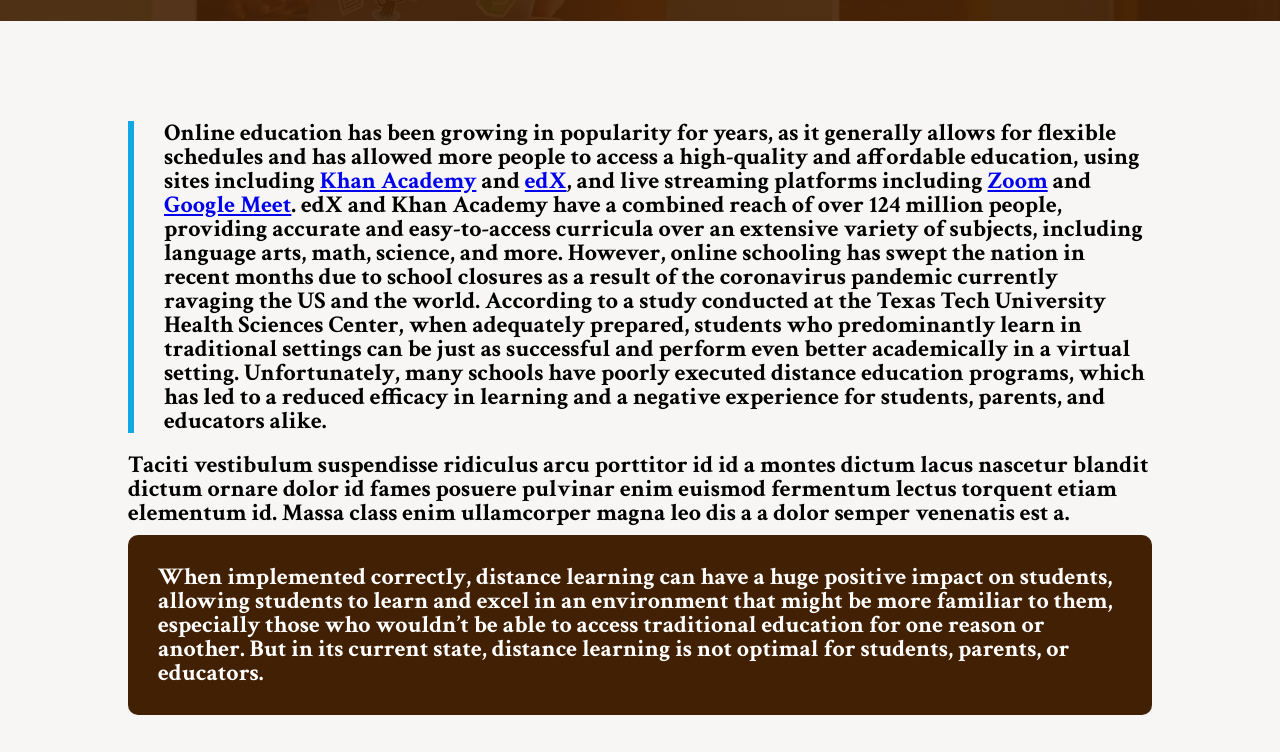
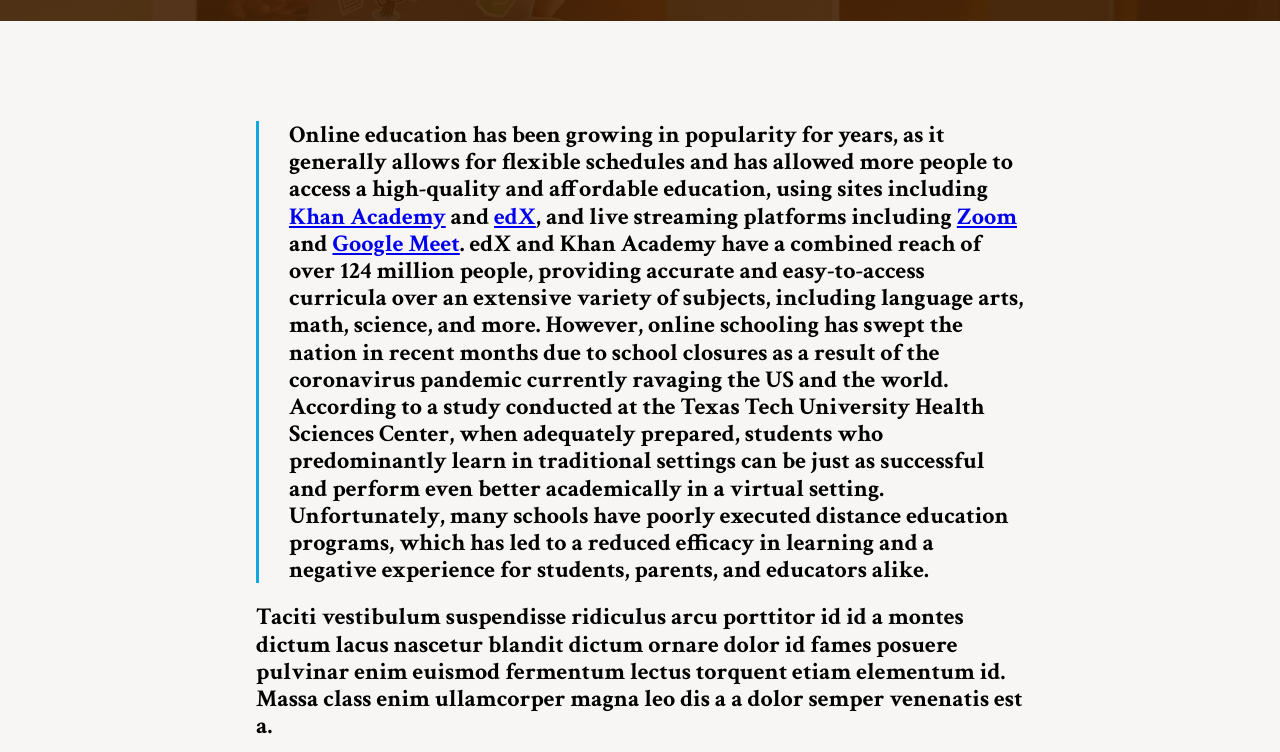
Before and after one commit to jasonappah/engl-1301-essay-iii, a plain HTML site: page index.html in a window 1280 px wide. Shown: the part 379-1131 px from the top of the page. Drawn offline with Linux system fonts and the light colour scheme.

Commit message:
Styling edits

```diff
--- a/css/main.css
+++ b/css/main.css
@@ -57,15 +57,13 @@ div {
 }
 
 #essay {
-  padding-left: 10vw;
-  padding-right: 10vw;
-  padding-top: 10vh;
-  padding-bottom: 10vh;
+  padding: 10vh 10vw;
   background-color: #f7f6f5;
+  line-height: 170%;
 }
 
 .emphasis-block {
-  margin: 10px 0px;
+  margin: 2vh 0px;
   border-radius: 10px;
   padding: 30px;
   background-color: rgba(66, 32, 4, 1);
@@ -79,3 +77,13 @@ div {
   border-left: 0.5vw solid #10a7e3;
   padding-left: 30px;
 }
+
+@media screen and (min-width: 900px) {
+  #essay {
+    padding: 10vh 20vw;
+  }
+
+  .quote-block {
+    border-left: 0.25vw solid #10a7e3;
+  }
+}
```
